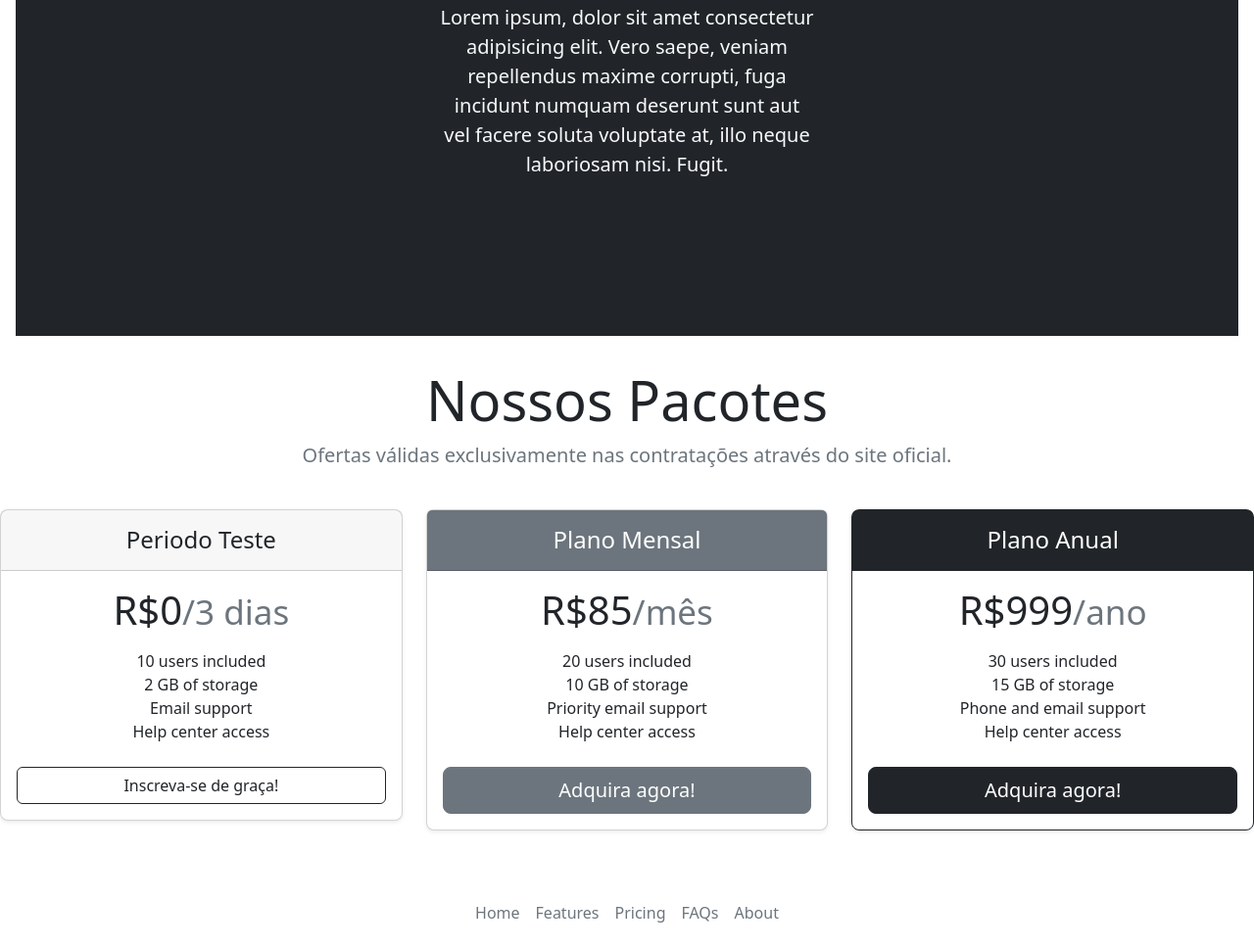
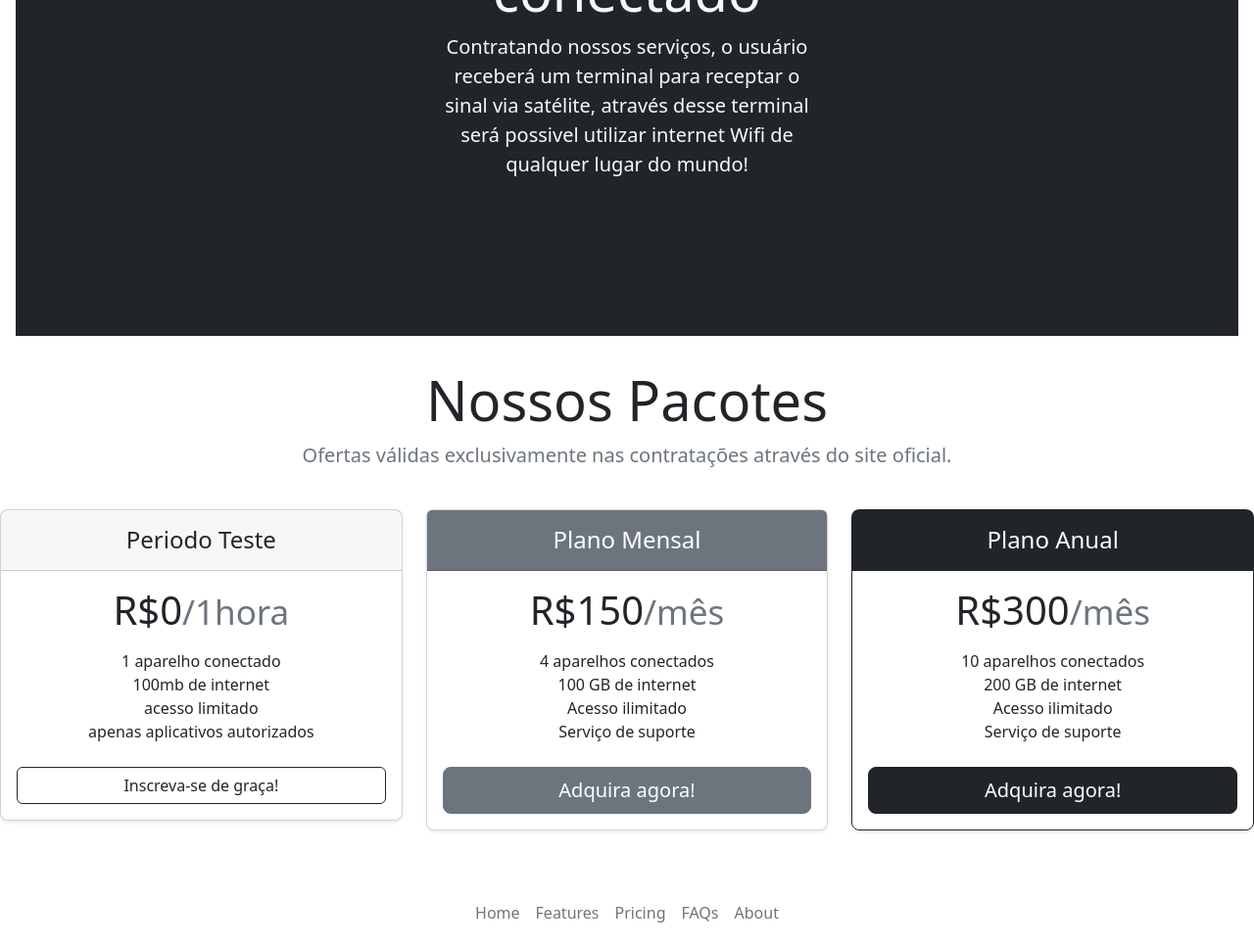
Before and after one commit to Cleyton2022/-Projeto-FrontEnders, a plain HTML site: page Sobre.html in a window 1280 px wide. Shown: the part 1589-2557 px from the top of the page at 98% size. Drawn offline with nearby package versions, Linux system fonts and the light colour scheme; files that its build step writes are made by us from their sources.

Commit message:
inserção de texto

```diff
--- a/Sobre.html
+++ b/Sobre.html
@@ -13,7 +13,7 @@
 <!---Barra de navegação-->
   <nav class="navbar navbar-expand-sm bg-dark navbar-dark">
     <div class="container-fluid">
-      <a class="navbar-brand" href="#">Front Enders</a>
+      <a class="navbar-brand" href="./index.html">Front Enders</a>
       <button class="navbar-toggler" type="button" data-bs-toggle="collapse" data-bs-target="#collapsibleNavbar">
         <span class="navbar-toggler-icon"></span>
       </button>
@@ -44,7 +44,7 @@
   <div class="position-relative overflow-hidden p-3 p-md-5 m-md-3 text-center bg-light">
     <div class="col-md-5 p-lg-5 mx-auto my-5">
       <h1 class="display-4 fw-normal">EverOn</h1>
-      <p class="lead fw-normal">Idealizado no ano de 2022, a FrontEnders desenvolveu seu mais novo produto, o EverOn. Com ele você tem acesso a internet de qualquer lugar de onde estiver</p>
+      <p class="lead fw-normal">Imagina só, ter acesso wifi nos lugares mais improváveis. Idealizado no ano de 2022, a FrontEnders desenvolveu seu mais novo produto, o EverOn. Com ele você tem acesso a internet de qualquer lugar de onde estiver!</p>
     </div>
     <div class="product-device shadow-sm d-none d-md-block"></div>
     <div class="product-device product-device-2 shadow-sm d-none d-md-block"></div>
@@ -57,7 +57,7 @@
   <div class="position-relative overflow-hidden p-3 p-md-5 m-md-3 text-center text-light bg-dark">
     <div class="col-md-5 p-lg-5 mx-auto my-5">
       <h1 class="display-4 fw-normal">Sempre conectado</h1>
-      <p class="lead fw-normal">Lorem ipsum, dolor sit amet consectetur adipisicing elit. Vero saepe, veniam repellendus maxime corrupti, fuga incidunt numquam deserunt sunt aut vel facere soluta voluptate at, illo neque laboriosam nisi. Fugit.</p>
+      <p class="lead fw-normal">Contratando nossos serviços, o usuário receberá um terminal para receptar o sinal via satélite, através desse terminal será possivel utilizar internet Wifi de qualquer lugar do mundo!</p>
     </div>
     <div class="product-device shadow-sm d-none d-md-block"></div>
     <div class="product-device product-device-2 shadow-sm d-none d-md-block"></div>
@@ -77,12 +77,12 @@
             <h4 class="my-0 fw-normal">Periodo Teste</h4>
           </div>
           <div class="card-body">
-            <h1 class="card-title pricing-card-title">R$0<small class="text-muted fw-light">/3 dias</small></h1>
+            <h1 class="card-title pricing-card-title">R$0<small class="text-muted fw-light">/1hora</small></h1>
             <ul class="list-unstyled mt-3 mb-4">
-              <li>10 users included</li>
-              <li>2 GB of storage</li>
-              <li>Email support</li>
-              <li>Help center access</li>
+              <li>1 aparelho conectado</li>
+              <li>100mb de internet</li>
+              <li>acesso limitado</li>
+              <li>apenas aplicativos autorizados</li>
             </ul>
             <button type="button" class="w-100 btn btn-outline-dark">Inscreva-se de graça!</button>
           </div>
@@ -95,12 +95,12 @@
             <h4 class="my-0 fw-normal">Plano Mensal</h4>
           </div>
           <div class="card-body">
-            <h1 class="card-title pricing-card-title">R$85<small class="text-muted fw-light">/mês</small></h1>
+            <h1 class="card-title pricing-card-title">R$150<small class="text-muted fw-light">/mês</small></h1>
             <ul class="list-unstyled mt-3 mb-4">
-              <li>20 users included</li>
-              <li>10 GB of storage</li>
-              <li>Priority email support</li>
-              <li>Help center access</li>
+              <li>4 aparelhos conectados</li>
+              <li>100 GB de internet</li>
+              <li>Acesso ilimitado</li>
+              <li>Serviço de suporte</li>
             </ul>
             <button type="button" class="w-100 btn btn-lg btn-secondary">Adquira agora!</button>
           </div>
@@ -113,12 +113,12 @@
             <h4 class="my-0 fw-normal">Plano Anual</h4>
           </div>
           <div class="card-body">
-            <h1 class="card-title pricing-card-title">R$999<small class="text-muted fw-light">/ano</small></h1>
+            <h1 class="card-title pricing-card-title">R$300<small class="text-muted fw-light">/mês</small></h1>
             <ul class="list-unstyled mt-3 mb-4">
-              <li>30 users included</li>
-              <li>15 GB of storage</li>
-              <li>Phone and email support</li>
-              <li>Help center access</li>
+              <li>10 aparelhos conectados</li>
+              <li>200 GB de internet</li>
+              <li>Acesso ilimitado</li>
+              <li>Serviço de suporte</li>
             </ul>
             <button type="button" class="w-100 btn btn-lg btn-dark">Adquira agora!</button>
           </div>
@@ -130,7 +130,7 @@
     <div class="container">
       <footer class="py-3 my-4">
         <ul class="nav justify-content-center border-bottom pb-3 mb-3">
-          <li class="nav-item"><a href="#" class="nav-link px-2 text-muted">Home</a></li>
+          <li class="nav-item"><a href="./index.html" class="nav-link px-2 text-muted">Home</a></li>
           <li class="nav-item"><a href="#" class="nav-link px-2 text-muted">Features</a></li>
           <li class="nav-item"><a href="#" class="nav-link px-2 text-muted">Pricing</a></li>
           <li class="nav-item"><a href="#" class="nav-link px-2 text-muted">FAQs</a></li>
```
